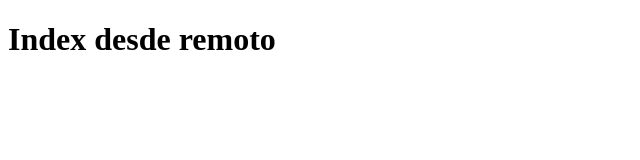
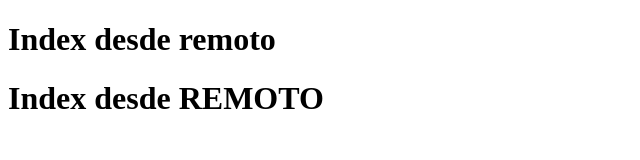
Before and after one commit to abran94/sincronizacion_remoto, a plain HTML site: page index.html in a window 1280 px wide. Shown: the whole page, without its empty margins (0-640 px from the left). Drawn offline with Linux system fonts and the light colour scheme.

Commit message:
corrección de titulo

```diff
--- a/index.html
+++ b/index.html
@@ -8,6 +8,6 @@
 </head>
 <body>
     <h1>Index desde remoto</h1>
-
+    <h1>Index desde REMOTO</h1>
 </body>
 </html>
```
